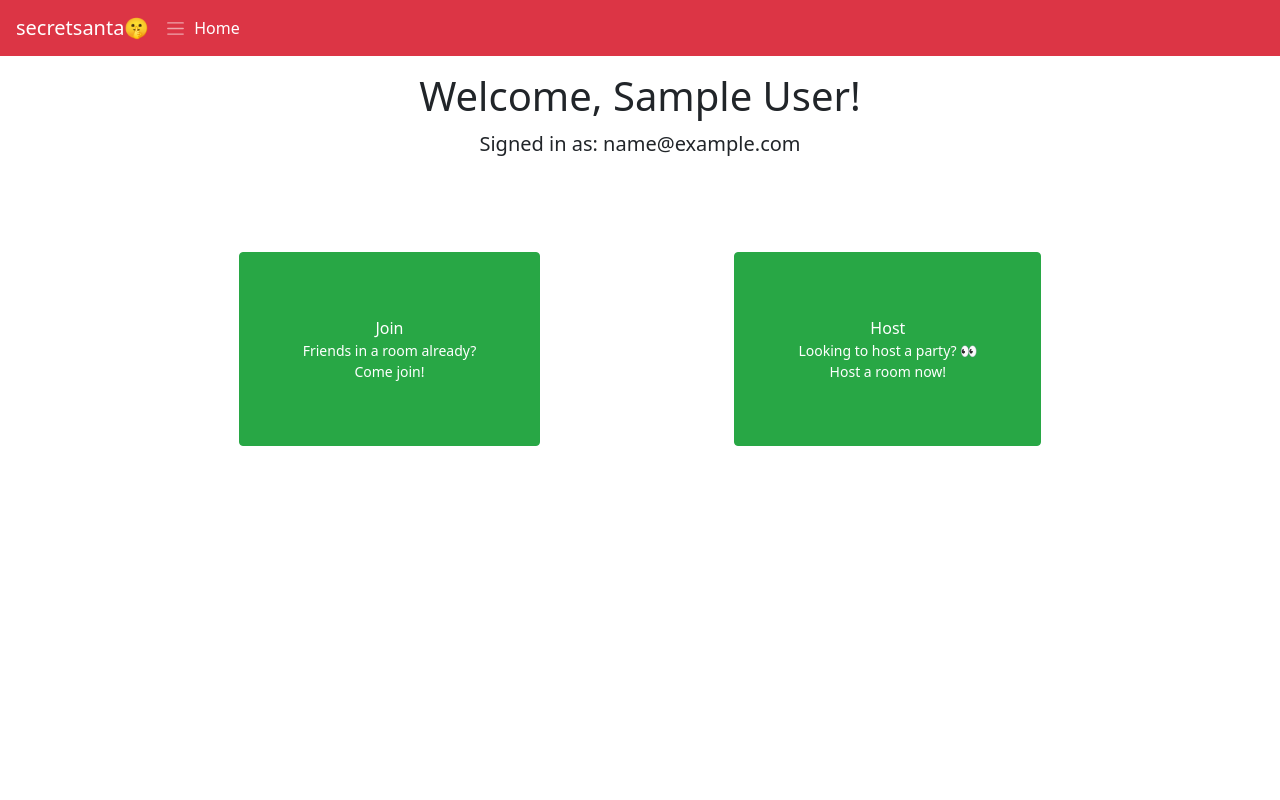
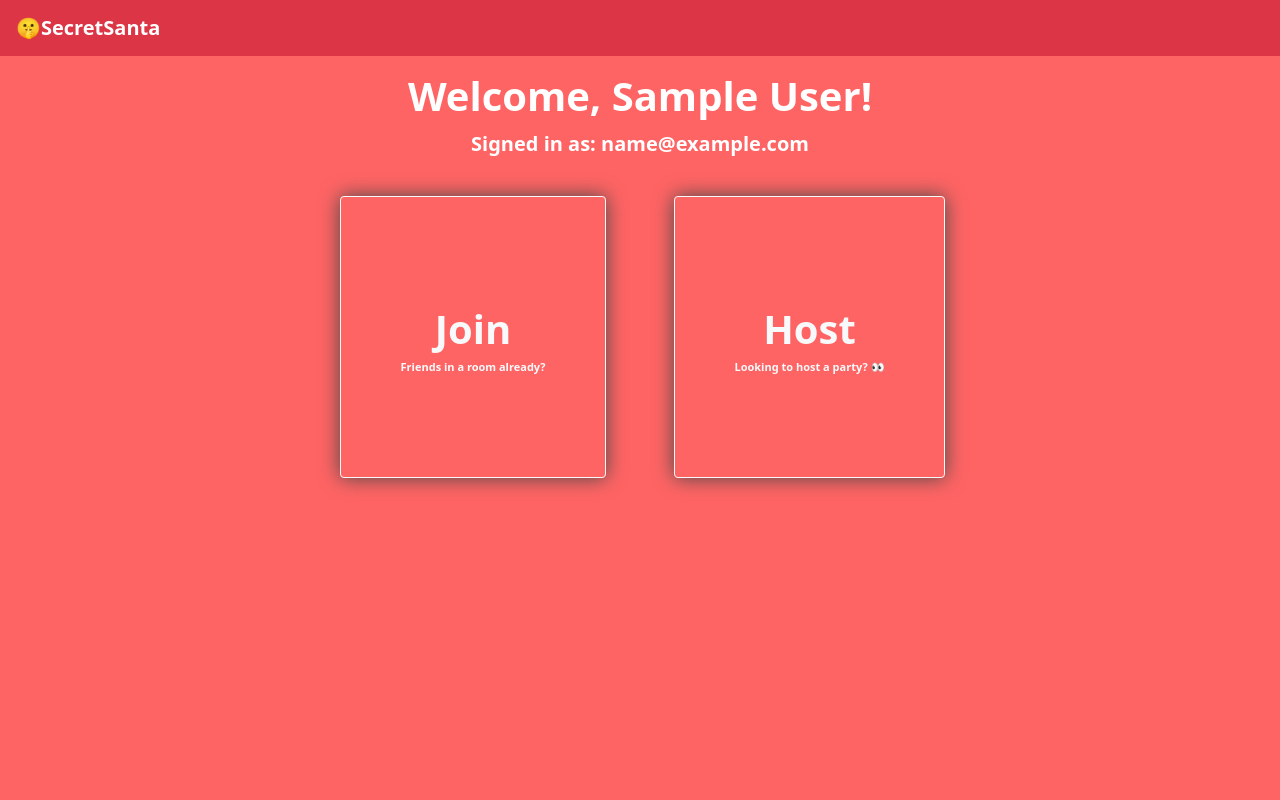
Before and after one commit to vjloable/secretsanta, a PHP site: page /lobby.php in a window 1280 px wide. Run offline with PHP 8.4, Linux system fonts and the light colour scheme; the visitor is signed in with stand-in values (Sample User, id 1).

Commit message:
refactor: add red-bg & transparent btn

```diff
--- a/lobby.php
+++ b/lobby.php
@@ -1,49 +1,56 @@
 <!DOCTYPE html>
 <html>
+
 <head>
     <title>Lobby🔥</title>
     <link rel="stylesheet" href="https://stackpath.bootstrapcdn.com/bootstrap/5.0.0-alpha1/css/bootstrap.min.css" integrity="sha384-r4NyP46KrjDleawBgD5tp8Y7UzmLA05oM1iAEQ17CSuDqnUK2+k9luXQOfXJCJ4I" crossorigin="anonymous">
     <script src="https://stackpath.bootstrapcdn.com/bootstrap/5.0.0-alpha1/js/bootstrap.min.js" integrity="sha384-oesi62hOLfzrys4LxRF63OJCXdXDipiYWBnvTl9Y9/TRlw5xlKIEHpNyvvDShgf/" crossorigin="anonymous"></script>
     <script src="https://cdn.jsdelivr.net/npm/popper.js@1.16.0/dist/umd/popper.min.js" integrity="sha384-Q6E9RHvbIyZFJoft+2mJbHaEWldlvI9IOYy5n3zV9zzTtmI3UksdQRVvoxMfooAo" crossorigin="anonymous"></script>
+    <style>
+        .glow {
+            box-shadow: 0 0 20px #484747;
+        }
+    </style>
 </head>
-    <body>
-        <nav class="navbar navbar-expand-sm navbar-dark bg-danger">
+
+<body style="height: 100%; background-color: rgb(255, 100, 100); color: white; font-weight: 900;">
+    <nav class="navbar navbar-expand-sm navbar-dark bg-danger" style="height: 7vh">
         <div class="container-fluid">
-                <a class="navbar-brand" href="#">secretsanta🤫</a>
-                <input  class="navbar-toggler" type="button" data-toggle="collapse" data-target="#navbarID" aria-controls="navbarID" aria-expanded="false" aria-label="Toggle navigation"/>
+            <a class="navbar-brand" style="font-weight: 900;" href="#">🤫SecretSanta</a>
+            <button class="navbar-toggler" type="button" data-toggle="collapse" data-target="#navbarID" aria-controls="navbarID" aria-expanded="false" aria-label="Toggle navigation">
                 <span class="navbar-toggler-icon"></span>
-                <div class="collapse navbar-collapse" id="navbarID">
-                    <div class="navbar-nav">
-                        <a class="nav-link active" aria-current="page" href="/secretsanta/welcome.php">Home</a>
-                    </div>
-                </div>
+            </button>
         </div>
     </nav>
-        <h1 class="text-center pt-3">Welcome,
+    <div style="height:93vh;">
+        <h1 class=" text-center pt-3" style="font-weight:900">Welcome,
             <?php
             session_start();
             echo $_SESSION['name'];
             ?>!
         </h1>
-        <h5 class="text-center pt-1">Signed in as:
+        <h5 class="text-center pt-1" style="font-weight:900">Signed in as:
             <?php
             echo $_SESSION['email'];
             ?>
         </h5>
-        <div class="d-flex flex-column align-items-baseline bd-highlight mb-3" style="min-height: 50vh;">
-            <div class="p-2 bd-highlight" style="margin-top: 5%;"></div>
-            <div class="p-2 bd-highlight w-100" style="flex-grow: 1;">
-                <div class="btn-;group-lg btn-group-justified text-center h-50" role="group" aria-label="Basic example">
-                    <a class="btn btn-success" style="padding: 5% 5%"href="#" role="button">Join
-                        <div style="font-size: 14px;">Friends in a room already? <br> Come join!</div>
-                    </a>
-                    <a style="padding-left: 15%;"></a>
-                    <a class="btn btn-success" style="padding: 5% 5%" href="#" role="button">Host
-                        <div style="font-size: 14px;">Looking to host a party? 👀 <br> Host a room now!</div>
-                    </a>
+        <br>
+        <div class="d-flex" style="height:40%; margin-right: 0px; margin-left: 0px;">
+            <div class="col p-2 text-right h-100 " style="margin-right: 2%">
+                <button class="btn btn-outline-light h-100 glow " style="padding: 10% 10%; font-size: 40px; font-weight:900;" href="#" role="button">Join
+                    <br>
+                    <div style="font-size: 11px;">Friends in a room already? </div>
+                </button>
+            </div>
+            <div class="col p-2 text-left h-100 " style="margin-left: 2%">
+                <button class="btn btn-outline-light h-100 glow " style="padding: 10% 10%; font-size: 40px; font-weight:900;" href="#" role="button">Host
+                    <br>
+                    <div style="font-size: 11px;">Looking to host a party? 👀 </div>
+                </button>
             </div>
         </div>
-            <div class="p-2 bd-highlight" ></div>
     </div>
+
 </body>
+
 </html>
```
Lines whose indentation alone changed are shown as unchanged.
